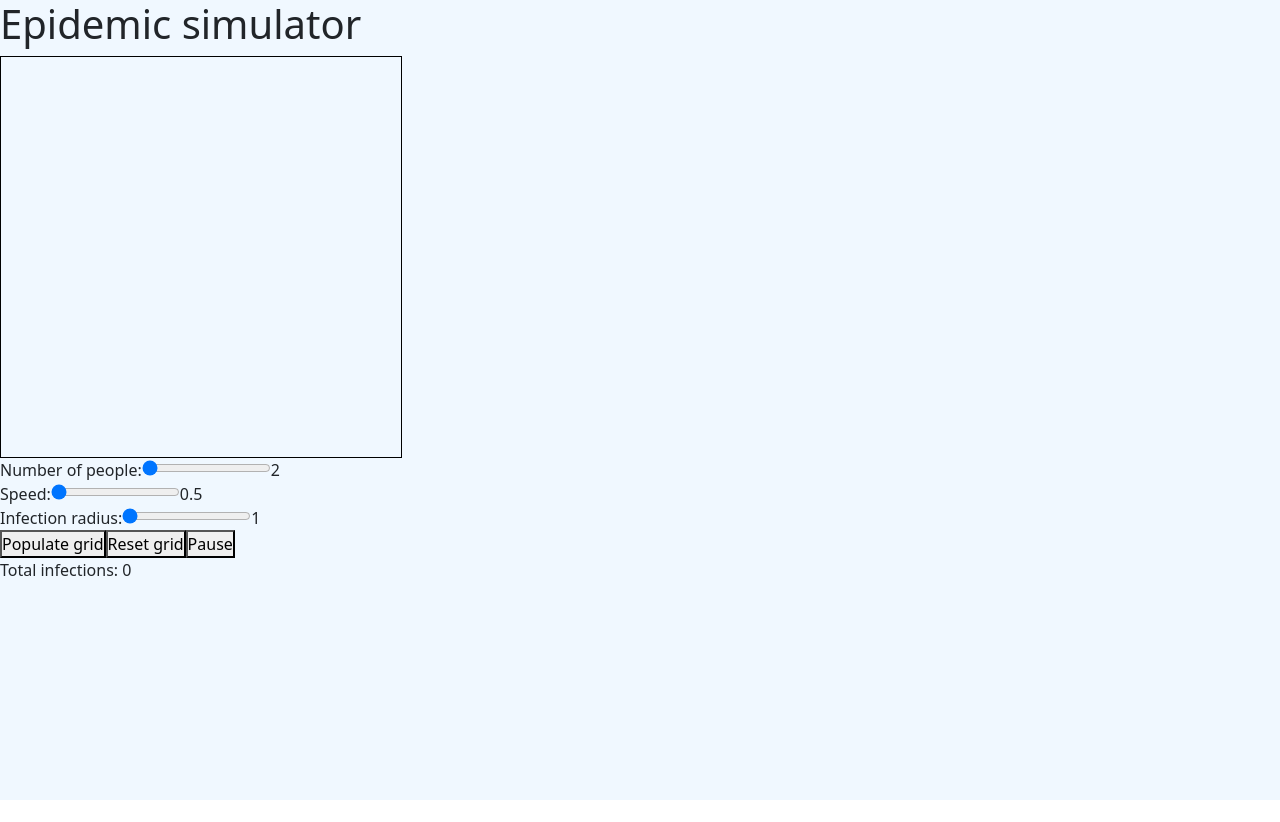
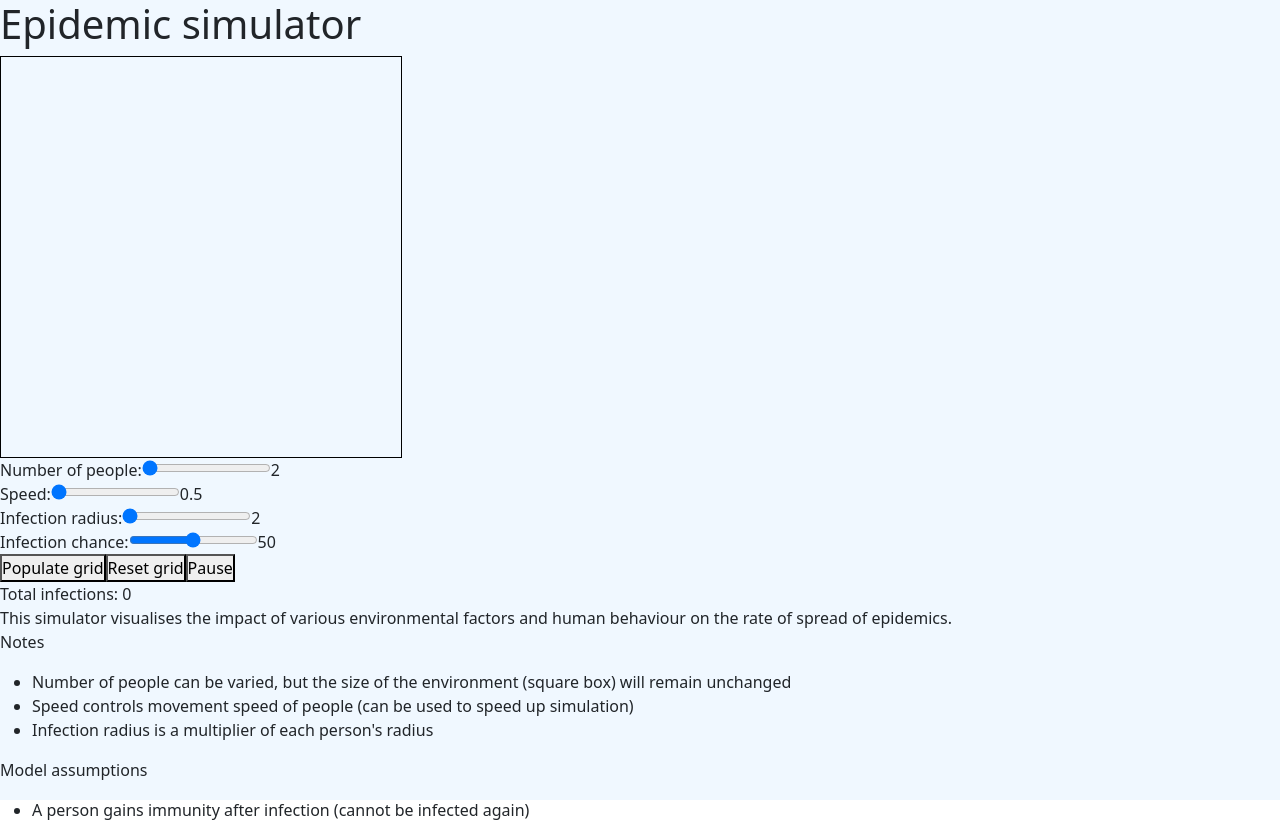
Before and after one commit to jhtkoo0426/Epidemic-Simulation, a React (Create React App) app in the folder simulator-app/: page / in a window 1280 px wide. Before the commit the page ends 800 px from the top, so only its background shows below. Built offline with nearby package versions, Linux system fonts and the light colour scheme.

Commit message:
Added infection chance as parameter to simulation

```diff
--- a/simulator-app/src/App.js
+++ b/simulator-app/src/App.js
@@ -9,6 +9,21 @@ const App = () => {
     <div className="App">
       <h1>Epidemic simulator</h1>
       <Canvas width={400} height={400}/>
+      <div>
+        This simulator visualises the impact of various environmental factors and human behaviour on the rate of spread of epidemics.
+      </div>
+      <div>
+        <p>Notes</p>
+        <ul>
+          <li>Number of people can be varied, but the size of the environment (square box) will remain unchanged</li>
+          <li>Speed controls movement speed of people (can be used to speed up simulation)</li>
+          <li>Infection radius is a multiplier of each person's radius</li>
+        </ul>
+        <p>Model assumptions</p>
+        <ul>
+          <li>A person gains immunity after infection (cannot be infected again)</li>
+        </ul>
+      </div>
     </div>
   );
 };
--- a/simulator-app/src/js/Canvas.js
+++ b/simulator-app/src/js/Canvas.js
@@ -2,16 +2,17 @@ import React, { Component } from 'react';
 
 
 class Person {
-  constructor(x, y, r, canvasWidth, canvasHeight, infectionRadius) {
+  constructor(x, y, r, canvasWidth, canvasHeight, infectionRadius, infectionChance) {
     this.x = x;
     this.y = y;
     this.r = r;
     this.canvasWidth = canvasWidth;
     this.canvasHeight = canvasHeight;
-    this.infectionRadius = infectionRadius; // New parameter for infection radius
+    this.infectionRadius = infectionRadius;
+    this.infectionChance = infectionChance;
     this.color = 'grey';
-    this.dx = Math.random() * 2 - 1; // Random value between -1 and 1 for x-axis movement
-    this.dy = Math.random() * 2 - 1; // Random value between -1 and 1 for y-axis movement
+    this.deltaX = Math.random() * 2 - 1; // Random value between -1 and 1 for x-axis movement
+    this.deltaY = Math.random() * 2 - 1; // Random value between -1 and 1 for y-axis movement
   }
 
   draw(context) {
@@ -23,8 +24,8 @@ class Person {
   }
 
   move(travellingSpeed) {
-    const normalizedDx = this.dx / Math.sqrt(this.dx ** 2 + this.dy ** 2);
-    const normalizedDy = this.dy / Math.sqrt(this.dx ** 2 + this.dy ** 2);
+    const normalizedDx = this.deltaX / Math.sqrt(this.deltaX ** 2 + this.deltaY ** 2);
+    const normalizedDy = this.deltaY / Math.sqrt(this.deltaX ** 2 + this.deltaY ** 2);
     const adjustedSpeed = travellingSpeed; // Adjust the speed based on the parameter
 
     this.x += normalizedDx * adjustedSpeed;
@@ -32,22 +33,26 @@ class Person {
 
     // Check collision with canvas boundaries
     if (this.x - this.r <= 0 || this.x + this.r >= this.canvasWidth) {
-      this.dx *= -1; // Reverse the direction on collision
+      this.deltaX *= -1; // Reverse the direction on collision
     }
     if (this.y - this.r <= 0 || this.y + this.r >= this.canvasHeight) {
-      this.dy *= -1; // Reverse the direction on collision
+      this.deltaY *= -1; // Reverse the direction on collision
     }
   }
 
   checkCollision(otherCircle) {
-    const dx = this.x - otherCircle.x;
-    const dy = this.y - otherCircle.y;
-    const distance = Math.sqrt(dx * dx + dy * dy);
+    const deltaX = this.x - otherCircle.x;
+    const deltaY = this.y - otherCircle.y;
+    const distance = Math.sqrt(deltaX * deltaX + deltaY * deltaY);
 
     // Check if circles collide within the infection radius
     if (distance < this.infectionRadius) {
-      this.color = 'red';
-      otherCircle.color = 'red';
+      // Generate random number to determine whether the person should be infected
+      const a = Math.random() * 100;
+      if (a < this.infectionChance) {
+        this.color = 'red';
+        otherCircle.color = 'red';
+      }
     }
   }
 }
@@ -69,7 +74,8 @@ class Canvas extends Component {
       parameters: {
         noOfPeople: 2,
         travellingSpeed: 0.5,
-        infectionRadius: 1,
+        infectionRadius: 2,   // Infection radius should be at least as big as person radius
+        infectionChance: 50,  // Base probability of infection (either will be or wont be infected)
       },
     };
   }
@@ -133,9 +139,7 @@ class Canvas extends Component {
       this.setupCanvas();
     }
     const { parameters } = this.state;
-
-    // Clear the existing circles
-    this.circles = [];
+    this.circles = [];    // Clear the existing circles
 
     // Generate circles based on the parameters
     for (let i = 0; i < parameters.noOfPeople; i++) {
@@ -144,12 +148,7 @@ class Canvas extends Component {
 
       // Create a new Person instance with updated parameters
       const circle = new Person(
-        x,
-        y,
-        this.r,
-        this.canvas.width,
-        this.canvas.height,
-        parameters.infectionRadius
+        x, y, this.r, this.canvas.width, this.canvas.height, parameters.infectionRadius, parameters.infectionChance,
       );
       this.circles.push(circle);
     }
@@ -165,14 +164,6 @@ class Canvas extends Component {
         [name]: name === 'infectionRadius' ? parseInt(value) : parseFloat(value),
       },
     }));
-  };
-
-
-  handleSpeedChange = (event) => {
-    const newSpeed = parseFloat(event.target.value);
-    if (!isNaN(newSpeed)) {
-      this.setState({ travellingSpeed: newSpeed });
-    }
   };
 
   resetCanvas = () => {
@@ -232,13 +223,26 @@ class Canvas extends Component {
             <input
               id="infectionRadiusSlider"
               type="range"
-              min="1"
-              max="3"
+              min="2"
+              max="10"
               name="infectionRadius"
               value={parameters.infectionRadius}
               onChange={this.handleParameterChange}
             />
             <span>{parameters.infectionRadius}</span>
+          </div>
+          <div>
+            <label htmlFor="infectionChanceSlider">Infection chance:</label>
+            <input
+              id="infectionChanceSlider"
+              type="range"
+              min="1"
+              max="100"
+              name="infectionChance"
+              value={parameters.infectionChance}
+              onChange={this.handleParameterChange}
+            />
+            <span>{parameters.infectionChance}</span>
           </div>
           <button onClick={this.drawCircle}>Populate grid</button>
           <button onClick={this.resetCanvas}>Reset grid</button>
```
